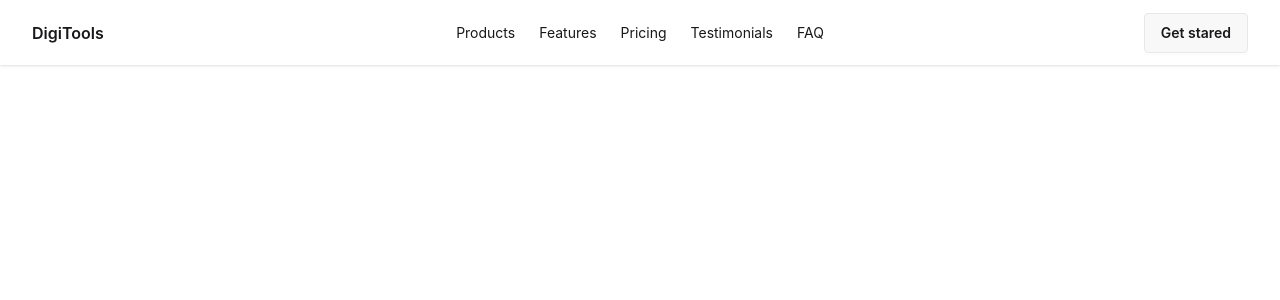
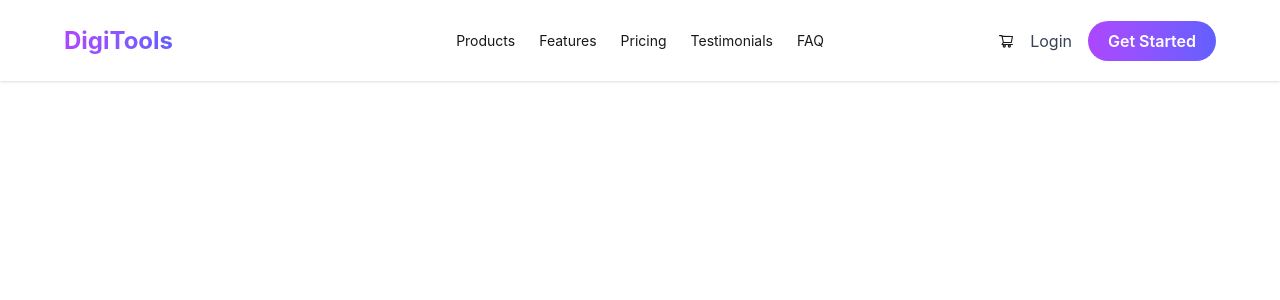
Before and after one commit to tishadey45/digi-tools-platform, a React (Vite) app: page / in a window 1280 px wide. Shown: the top 300 px of the page. Built offline with nearby package versions, Linux system fonts and the light colour scheme.

Commit message:
:pencil2: navbar section done

```diff
--- a/package.json
+++ b/package.json
@@ -13,6 +13,7 @@
     "@tailwindcss/vite": "^4.2.2",
     "react": "^19.1.1",
     "react-dom": "^19.1.1",
+    "react-icons": "^5.6.0",
     "react-router-dom": "^6.30.3",
     "tailwindcss": "^4.2.2"
   },
--- a/src/components/Navbar.jsx
+++ b/src/components/Navbar.jsx
@@ -1,7 +1,9 @@
+import { AiOutlineShoppingCart } from "react-icons/ai";
+
 const Navbar = () => {
   return (
-    <div>
-      <div className="navbar bg-base-100 shadow-sm sm:px-8">
+    <>
+      <div className="navbar bg-base-100 shadow-sm sm:px-8 px-4 md:px-10 lg:px-16 py-4 flex items-center justify-between">
         <div className="navbar-start">
           <div className="dropdown">
             <div tabIndex={0} role="button" className="btn btn-ghost lg:hidden">
@@ -22,7 +24,9 @@ const Navbar = () => {
               </svg>
             </div>
           </div>
-           <h1 className="font-semibold">DigiTools</h1>
+          <h1 className=" font-bold bg-gradient-to-r from-purple-500 to-indigo-500 bg-clip-text text-transparent text-2xl">
+            DigiTools
+          </h1>
         </div>
         <div className="navbar-center hidden lg:flex">
           <ul className="menu menu-horizontal px-1">
@@ -30,24 +34,34 @@ const Navbar = () => {
               <a> Products</a>
             </li>
             <li>
-            <a>Features</a>
+              <a>Features</a>
             </li>
             <li>
               <a>Pricing</a>
             </li>
             <li>
-                <a>Testimonials</a>
+              <a>Testimonials</a>
             </li>
             <li>
-                <a>FAQ</a>
+              <a>FAQ</a>
             </li>
           </ul>
         </div>
+
         <div className="navbar-end">
-          <a className="btn">Get stared</a>
+          <div className="flex items-center gap-4">
+            <AiOutlineShoppingCart />
+            <span className="cursor-pointer text-gray-700 hover:text-purple-500">
+              Login
+            </span>
+
+            <button className="bg-gradient-to-r from-purple-500 to-indigo-500 text-white px-5 py-2 rounded-full font-semibold">
+              Get Started
+            </button>
+          </div>
         </div>
       </div>
-    </div>
+    </>
   );
 };
 
```
Also changed, not shown: 1 other file (tests, documents, lock files or other folders).
